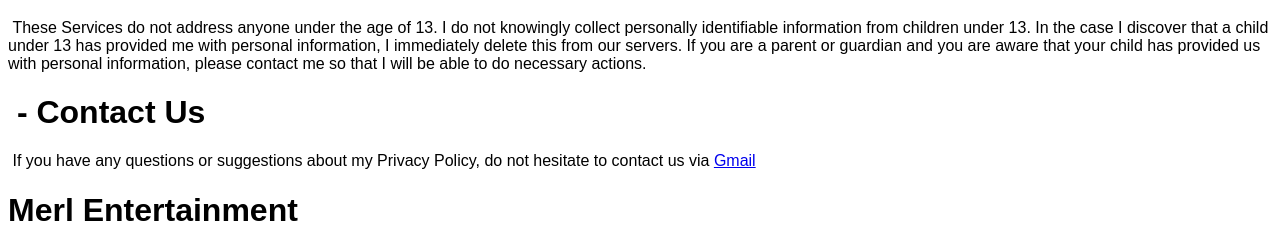
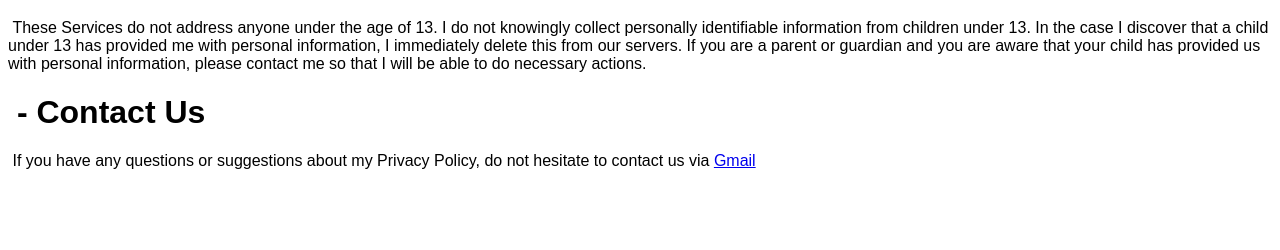
Before and after one commit to NOU-VANNET/NOU-VANNET.github.io, a plain HTML site: page app/merl/privacy-policy.html in a window 1280 px wide. Shown: the part 681-931 px from the top of the page. After the commit the page ends 867 px from the top, so only its background shows below. Drawn offline with Linux system fonts and the light colour scheme.

Commit message:
Update privacy-policy.html

```diff
--- a/app/merl/privacy-policy.html
+++ b/app/merl/privacy-policy.html
@@ -79,8 +79,5 @@
         &nbspIf you have any questions or suggestions about my Privacy Policy,
         do not hesitate to contact us via <a href="mailto:merlmovie.nv@gmail.com">Gmail</a>
     </p>
-    <h1 style="color: black; font-size: 32;">
-        Merl Entertainment
-    </h1>
 </body>
 </html>
```
